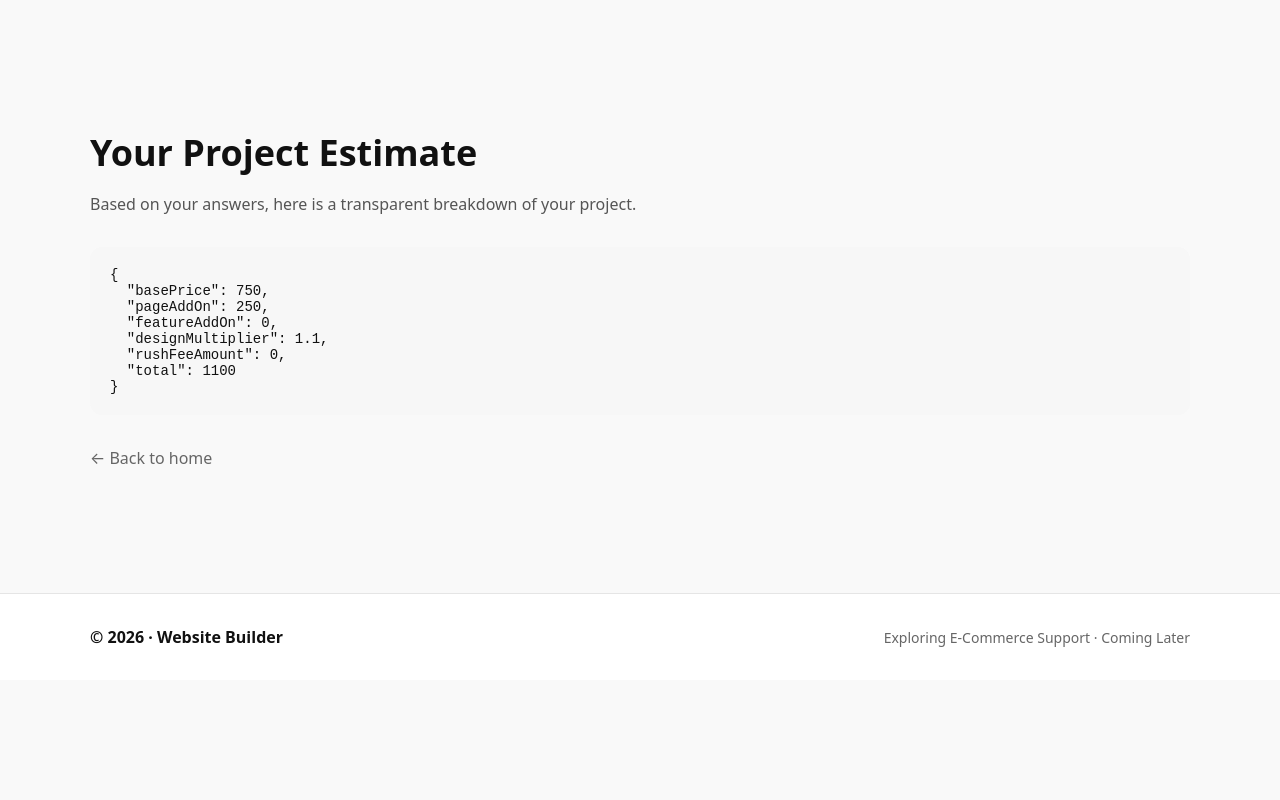
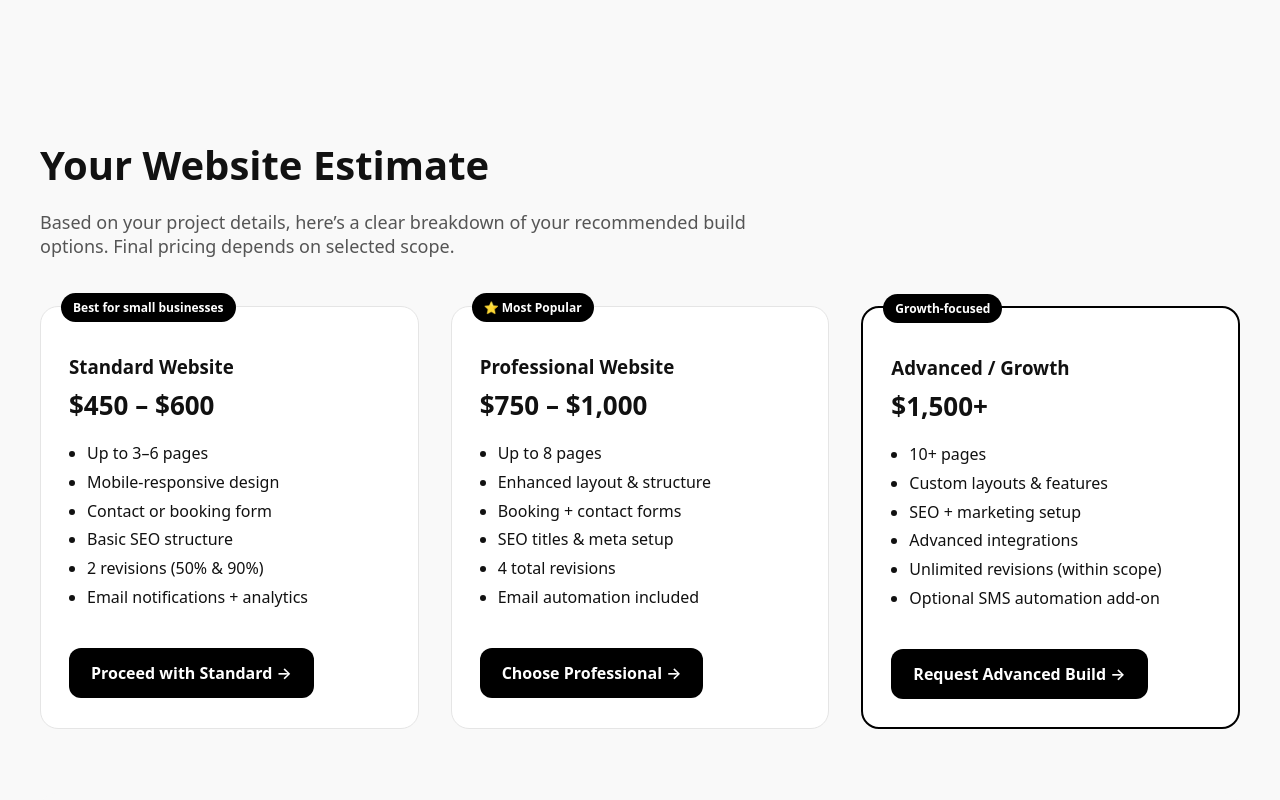
Before and after one commit to kkoly10/website-builder, a Next.js app: page /estimate in a window 1280 px wide. Shown: the top 800 px of the page. Built offline with nearby package versions, Linux system fonts and the light colour scheme.

Commit message:
Update EstimateClient.tsx

```diff
--- a/app/estimate/EstimateClient.tsx
+++ b/app/estimate/EstimateClient.tsx
@@ -4,34 +4,34 @@ import { useSearchParams } from "next/navigation";
 import Link from "next/link";
 import { calculatePrice, IntakeData } from "@/lib/pricing";
 
-/* ---------- SAFE PARSERS ---------- */
+/* -------- SAFE PARSERS -------- */
 
-function parseWebsiteType(value: string | null): IntakeData["websiteType"] {
-  if (value === "Ecommerce") return "Ecommerce";
-  if (value === "Portfolio") return "Portfolio";
-  if (value === "Landing") return "Landing";
+function parseWebsiteType(v: string | null): IntakeData["websiteType"] {
+  if (v === "Ecommerce") return "Ecommerce";
+  if (v === "Portfolio") return "Portfolio";
+  if (v === "Landing") return "Landing";
   return "Business";
 }
 
-function parsePages(value: string | null): IntakeData["pages"] {
-  if (value === "1") return "1";
-  if (value === "6-10") return "6-10";
+function parsePages(v: string | null): IntakeData["pages"] {
+  if (v === "1") return "1";
+  if (v === "6-10") return "6-10";
   return "3-5";
 }
 
-function parseDesign(value: string | null): IntakeData["design"] {
-  if (value === "Classic") return "Classic";
-  if (value === "Creative") return "Creative";
+function parseDesign(v: string | null): IntakeData["design"] {
+  if (v === "Classic") return "Classic";
+  if (v === "Creative") return "Creative";
   return "Modern";
 }
 
-function parseTimeline(value: string | null): IntakeData["timeline"] {
-  if (value === "2-3 weeks") return "2-3 weeks";
-  if (value === "Under 14 days") return "Under 14 days";
+function parseTimeline(v: string | null): IntakeData["timeline"] {
+  if (v === "Under 14 days") return "Under 14 days";
+  if (v === "2-3 weeks") return "2-3 weeks";
   return "4+ weeks";
 }
 
-/* ---------- CLIENT COMPONENT ---------- */
+/* -------- PAGE -------- */
 
 export default function EstimateClient() {
   const params = useSearchParams();
@@ -48,32 +48,179 @@ export default function EstimateClient() {
 
   const price = calculatePrice(data);
 
+  const recommended =
+    price.total <= 600 ? "standard" :
+    price.total <= 1000 ? "professional" :
+    "advanced";
+
   return (
-    <main style={{ maxWidth: 1100, margin: "80px auto", padding: 24 }}>
-      <h1 style={{ fontSize: 36, marginBottom: 12 }}>
-        Your Project Estimate
-      </h1>
+    <main style={{ maxWidth: 1200, margin: "80px auto", padding: 24 }}>
+      {/* HEADER */}
+      <section style={{ marginBottom: 48 }}>
+        <h1 style={{ fontSize: 40, marginBottom: 12 }}>
+          Your Website Estimate
+        </h1>
+        <p style={{ fontSize: 18, color: "#555", maxWidth: 720 }}>
+          Based on your project details, here’s a clear breakdown of your
+          recommended build options. Final pricing depends on selected scope.
+        </p>
+      </section>
 
-      <p style={{ color: "#555", marginBottom: 32 }}>
-        Based on your answers, here is a transparent breakdown of your project.
-      </p>
-
-      <pre
+      {/* TIERS */}
+      <div
         style={{
-          background: "#f7f7f7",
-          padding: 20,
-          borderRadius: 12,
-          fontSize: 14,
+          display: "grid",
+          gridTemplateColumns: "repeat(auto-fit, minmax(300px, 1fr))",
+          gap: 32,
         }}
       >
-        {JSON.stringify(price, null, 2)}
-      </pre>
+        <Tier
+          title="Standard Website"
+          price="$450 – $600"
+          highlight={recommended === "standard"}
+          badge="Best for small businesses"
+          features={[
+            "Up to 3–6 pages",
+            "Mobile-responsive design",
+            "Contact or booking form",
+            "Basic SEO structure",
+            "2 revisions (50% & 90%)",
+            "Email notifications + analytics",
+          ]}
+          cta="/build"
+          ctaText="Proceed with Standard →"
+        />
 
-      <div style={{ marginTop: 32 }}>
+        <Tier
+          title="Professional Website"
+          price="$750 – $1,000"
+          highlight={recommended === "professional"}
+          badge="⭐ Most Popular"
+          features={[
+            "Up to 8 pages",
+            "Enhanced layout & structure",
+            "Booking + contact forms",
+            "SEO titles & meta setup",
+            "4 total revisions",
+            "Email automation included",
+          ]}
+          cta="/build"
+          ctaText="Choose Professional →"
+        />
+
+        <Tier
+          title="Advanced / Growth"
+          price="$1,500+"
+          highlight={recommended === "advanced"}
+          badge="Growth-focused"
+          features={[
+            "10+ pages",
+            "Custom layouts & features",
+            "SEO + marketing setup",
+            "Advanced integrations",
+            "Unlimited revisions (within scope)",
+            "Optional SMS automation add-on",
+          ]}
+          cta="/build"
+          ctaText="Request Advanced Build →"
+        />
+      </div>
+
+      {/* WHY PRICE */}
+      <section
+        style={{
+          marginTop: 64,
+          padding: 32,
+          background: "#f9f9f9",
+          borderRadius: 16,
+        }}
+      >
+        <h2 style={{ marginBottom: 12 }}>How we calculated this</h2>
+        <ul style={{ lineHeight: 1.8, color: "#444", paddingLeft: 18 }}>
+          <li>• Page count and feature requirements</li>
+          <li>• Design complexity</li>
+          <li>• Timeline urgency</li>
+        </ul>
+        <p style={{ marginTop: 12, fontSize: 14, color: "#666" }}>
+          Third-party tools, APIs, and messaging services may require separate
+          accounts and usage fees.
+        </p>
+      </section>
+
+      <div style={{ marginTop: 48 }}>
         <Link href="/" style={{ color: "#666", textDecoration: "none" }}>
-          ← Back to home
+          ← Back to homepage
         </Link>
       </div>
     </main>
   );
 }
+
+/* -------- COMPONENT -------- */
+
+function Tier({
+  title,
+  price,
+  features,
+  cta,
+  ctaText,
+  badge,
+  highlight,
+}: any) {
+  return (
+    <div
+      style={{
+        border: highlight ? "2px solid #000" : "1px solid #e5e5e5",
+        borderRadius: 18,
+        padding: 28,
+        background: "#fff",
+        position: "relative",
+      }}
+    >
+      {badge && (
+        <div
+          style={{
+            position: "absolute",
+            top: -14,
+            left: 20,
+            background: "#000",
+            color: "#fff",
+            padding: "6px 12px",
+            borderRadius: 999,
+            fontSize: 12,
+            fontWeight: 600,
+          }}
+        >
+          {badge}
+        </div>
+      )}
+
+      <h3 style={{ marginBottom: 8 }}>{title}</h3>
+      <div style={{ fontSize: 26, fontWeight: 700, marginBottom: 16 }}>
+        {price}
+      </div>
+
+      <ul style={{ lineHeight: 1.8, paddingLeft: 18 }}>
+        {features.map((f: string) => (
+          <li key={f}>{f}</li>
+        ))}
+      </ul>
+
+      <Link
+        href={cta}
+        style={{
+          display: "inline-block",
+          marginTop: 20,
+          padding: "14px 22px",
+          background: "#000",
+          color: "#fff",
+          borderRadius: 12,
+          textDecoration: "none",
+          fontWeight: 600,
+        }}
+      >
+        {ctaText}
+      </Link>
+    </div>
+  );
+}
```
